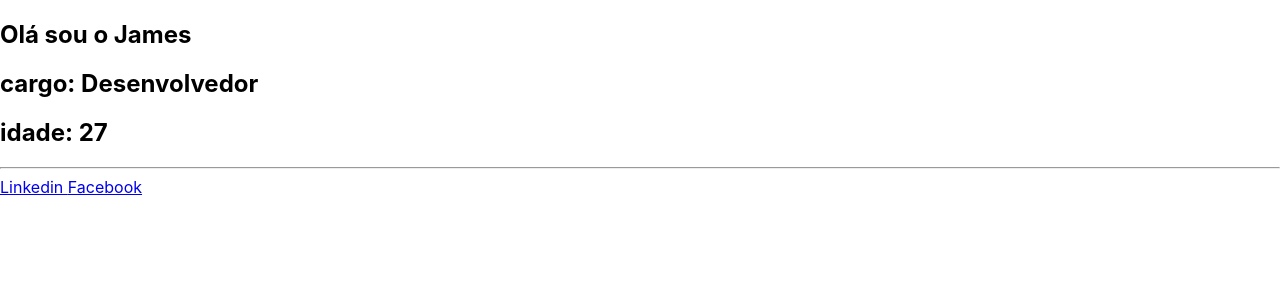
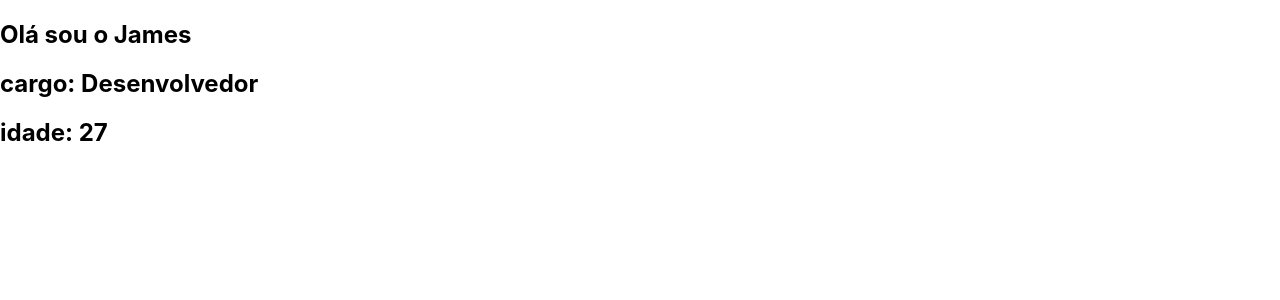
Before and after one commit to jamesSena/MyReact, a React (Create React App) app: page / in a window 1280 px wide. Shown: the top 300 px of the page. Built offline with nearby package versions, Linux system fonts and the light colour scheme.

Commit message:
Utilizando a class herdando de component

```diff
--- a/src/App.js
+++ b/src/App.js
@@ -1,34 +1,17 @@
-import React from 'react';
+import React, {Component} from 'react';
 
-const Equipe = (props) => {
+ class Equipe extends Component {
+    render(){
     return (
         <div>
-            <Sobre nome={props.nome}
-                    cargo={props.cargo}
-                    idade={props.idade}
-                />
-                <hr/>
-            <Social
-                linkedin={props.linkedin}
-                facebook={props.facebook}
-
-                />
+            <h2>Olá sou o {this.props.nome}</h2>
+            <h2>cargo: {this.props.cargo}</h2>
+            <h2>idade: {this.props.idade}</h2>
         </div>
 
         );
+    }
 }
-const Sobre = (props) => {
-    return (
-        <div>
-            <h2>Olá sou o {props.nome}</h2>
-            <h2>cargo: {props.cargo}</h2>
-            <h2>idade: {props.idade}</h2>
-
-        </div>
-
-        );
-}
-
 const Social = (props) => {
     return (
         <div>
```
